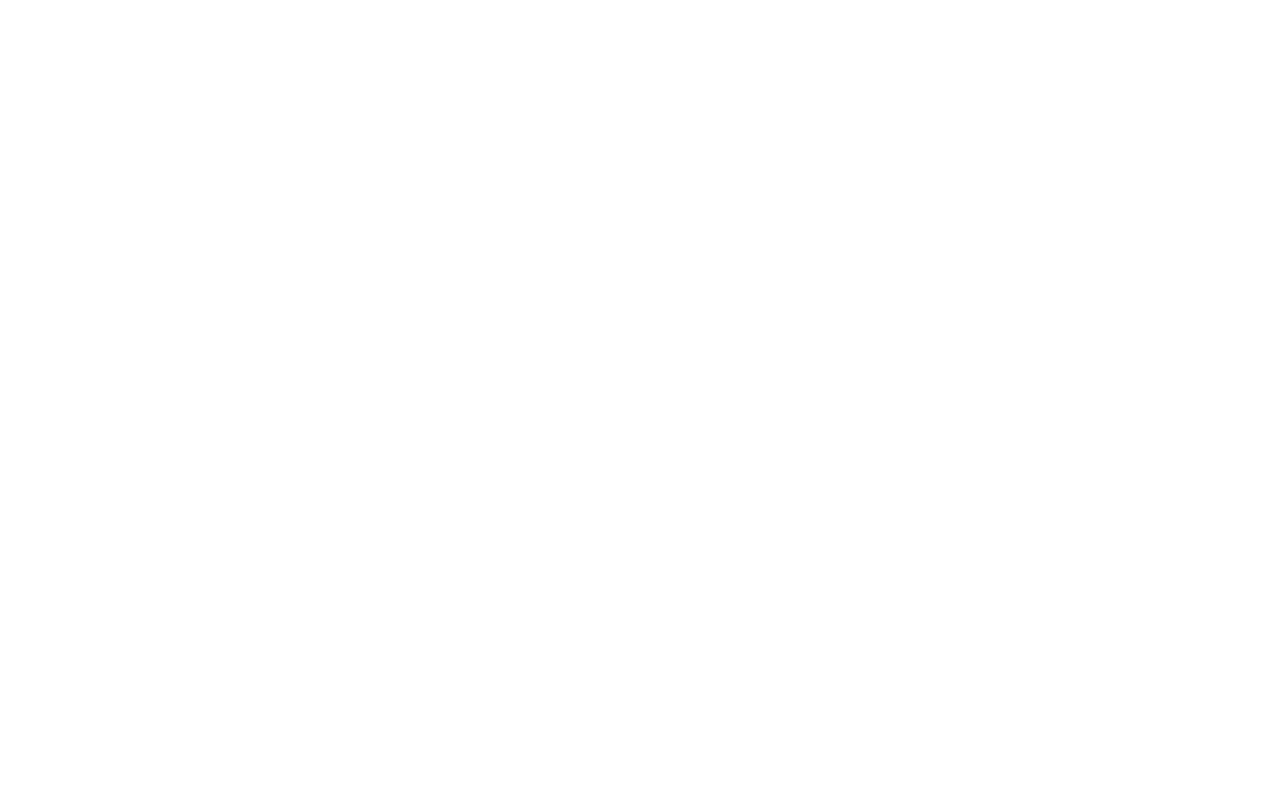
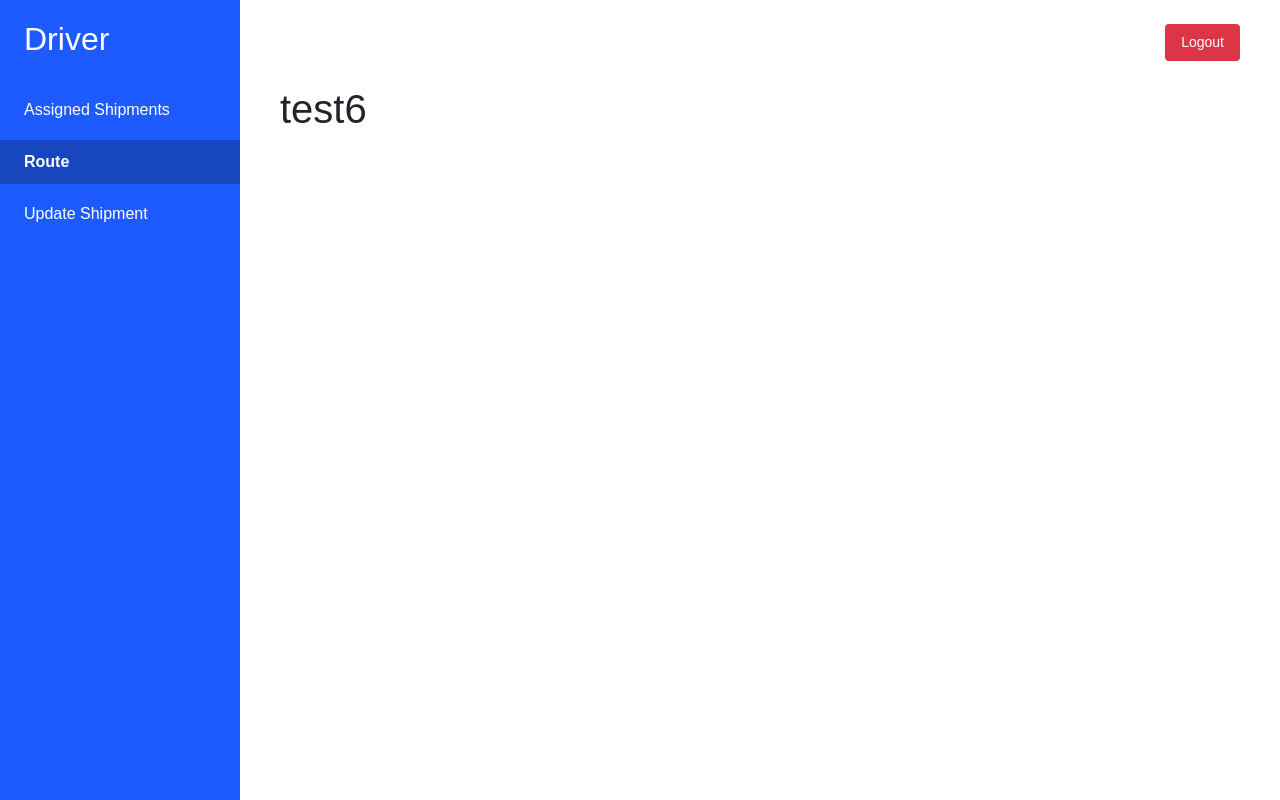
Before and after one commit to konnosvata/Group4_Online_Shipping_Management_System, a React (Create React App) app in the folder frontend/: page /driver/driverRoute in a window 1280 px wide. Before the commit this address had no page. Built offline with nearby package versions, Linux system fonts and the light colour scheme.

Commit message:
added new driver page

```diff
--- a/frontend/src/App.js
+++ b/frontend/src/App.js
@@ -22,6 +22,8 @@
 import DriverLayout from "./layout/DriverLayout";
 import AssignedShipments from "./pages_Driver/AssignedShipments.jsx";
 import UpdateShipment from "./pages_Driver/UpdateShipment.jsx";
+import DriverRoute from "./pages_Driver/DriverRoute.jsx";
+
 
 //admin
 import AdminLayout from "./layout/AdminLayout";
@@ -97,7 +99,9 @@
             <Route index element={<AssignedShipments />} />
 
             <Route path="assignedShipments" element={<AssignedShipments />} />
+            <Route path="driverRoute" element={<DriverRoute />} />
             <Route path="updateShipment" element={<UpdateShipment />} />
+
 
         </Route>
 
--- a/frontend/src/layout/DriverLayout.jsx
+++ b/frontend/src/layout/DriverLayout.jsx
@@ -24,7 +24,9 @@
 
         <nav style={{ display: "flex", flexDirection: "column", gap: 8 }}>
           <SidebarLink to="/driver/assignedShipments" label="Assigned Shipments" />
+          <SidebarLink to="/driver/driverRoute" label="Route" />
           <SidebarLink to="/driver/updateShipment" label="Update Shipment" />
+
         </nav>
       </aside>
 
--- /dev/null
+++ b/frontend/src/pages_Driver/DriverRoute.jsx
@@ -0,0 +1,3 @@
+export default function DriverRoute() {
+  return <h1>test6</h1>;
+}
```
